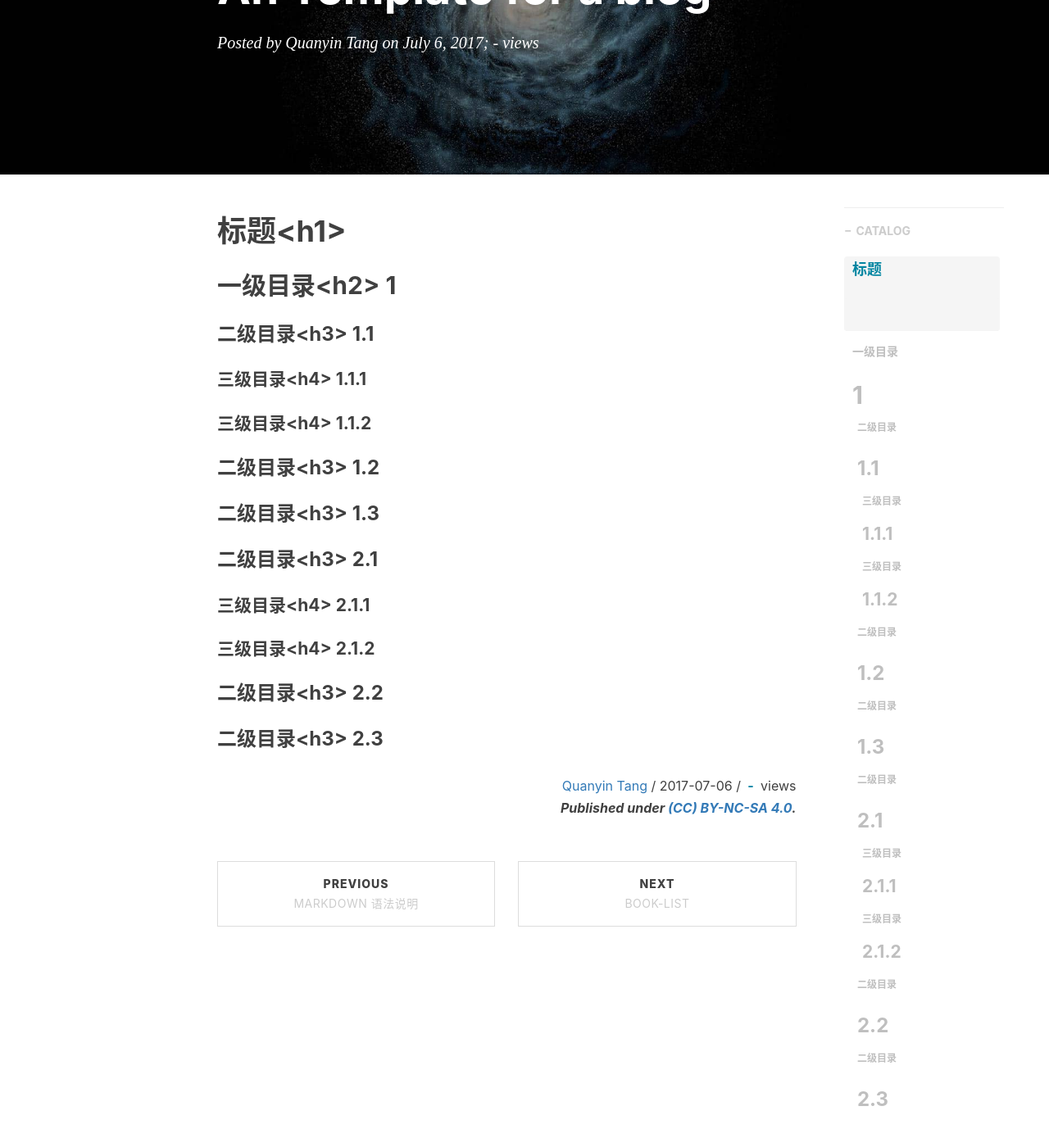
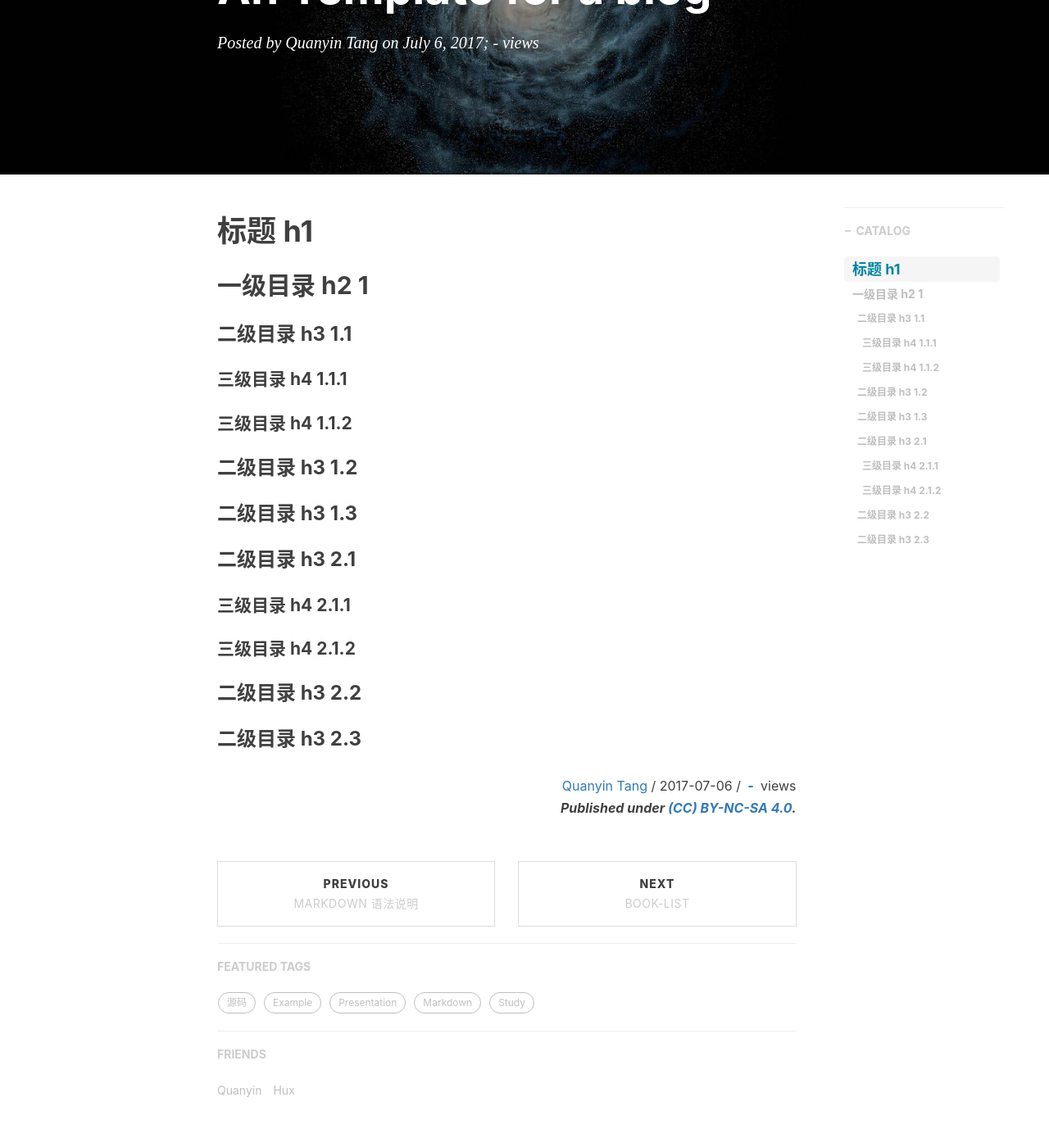
Before and after one commit to Timelordlulu/Quanyin-Blog, a Jekyll site: the page built from _posts/2017-08-19-Template.markdown, in a window 1280 px wide and 1400 px high, scrolled down 244 px. Shown: the top 1389 px of the window at 82% size. Built offline with Jekyll 4.4.1, drawn with Linux system fonts in a browser that asks for light colours; nearby versions of some CDN libraries; a script that is not in the unit is left out; comment, search, counter and statistics services are not loaded.

```diff
--- a/_posts/2017-08-18-test-catalog.markdown
+++ b/_posts/2017-08-18-test-catalog.markdown
@@ -13,7 +13,6 @@ categories:
 tags:
                 - Example
 ---
-
 
 注：本文转载自[这里](http://shinyzhu.com/2016/08/11/dynamo-amazons-ha-kv-store-ZH/)，用于测试长catalog。
 
--- a/_posts/2017-08-19-Template.markdown
+++ b/_posts/2017-08-19-Template.markdown
@@ -12,27 +12,26 @@ categories:
 tags:
                 - Example
 ---
-# 标题<h1>
+# 标题 h1
 
-## 一级目录<h2> 1
+## 一级目录 h2  1
 
-### 二级目录<h3> 1.1
+### 二级目录 h3  1.1
 
-#### 三级目录<h4> 1.1.1
+#### 三级目录 h4  1.1.1
 
-#### 三级目录<h4> 1.1.2
+#### 三级目录 h4  1.1.2
 
-### 二级目录<h3> 1.2
+### 二级目录 h3  1.2
 
-### 二级目录<h3> 1.3
+### 二级目录 h3  1.3
 
+### 二级目录 h3  2.1
 
-### 二级目录<h3> 2.1
+#### 三级目录 h4 2.1.1
 
-#### 三级目录<h4> 2.1.1
+#### 三级目录 h4 2.1.2
 
-#### 三级目录<h4> 2.1.2
+### 二级目录 h3 2.2
 
-### 二级目录<h3> 2.2
-
-### 二级目录<h3> 2.3
+### 二级目录 h3 2.3
```
Also changed, not shown: _posts/2016-01-07-Mathjax-with-jekyll.md (+8 -8 lines), _posts/2017-07-08-Reveal-js-for-presentation.md (+2 -2 lines), _posts/year-month-day-Template.markdown (line endings or trailing spaces).
